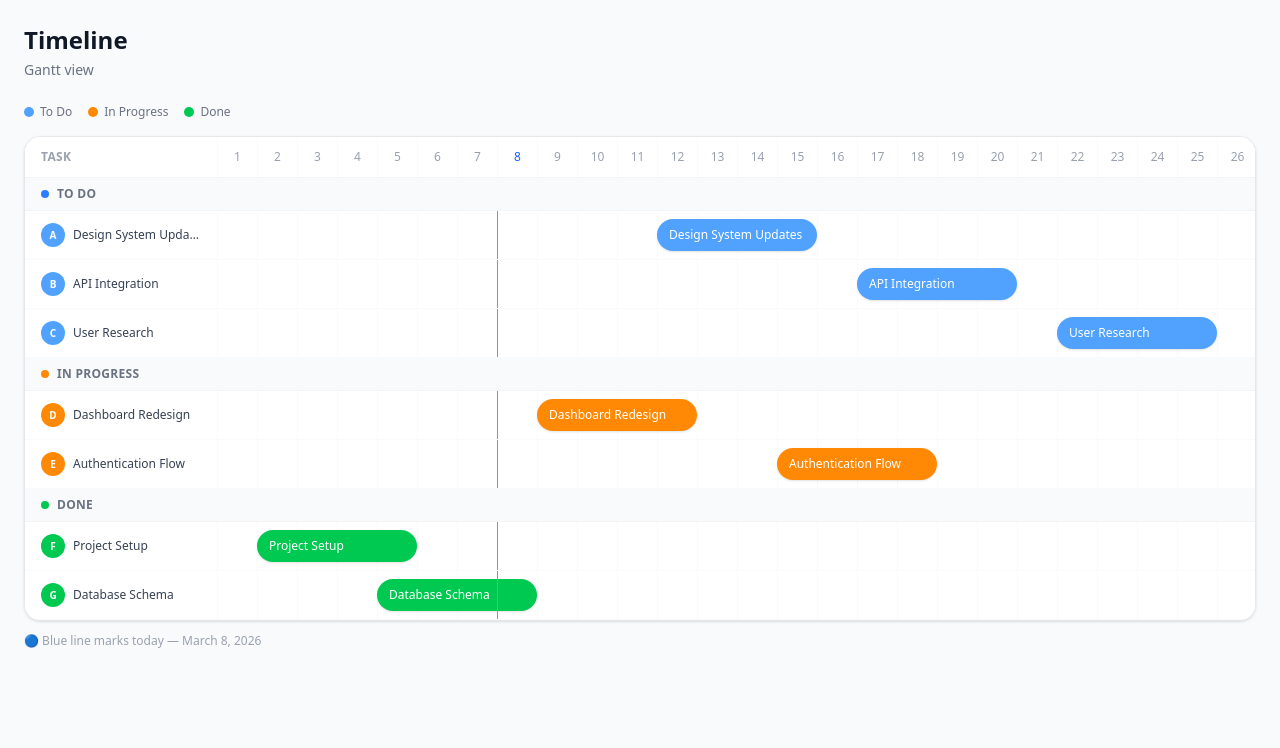
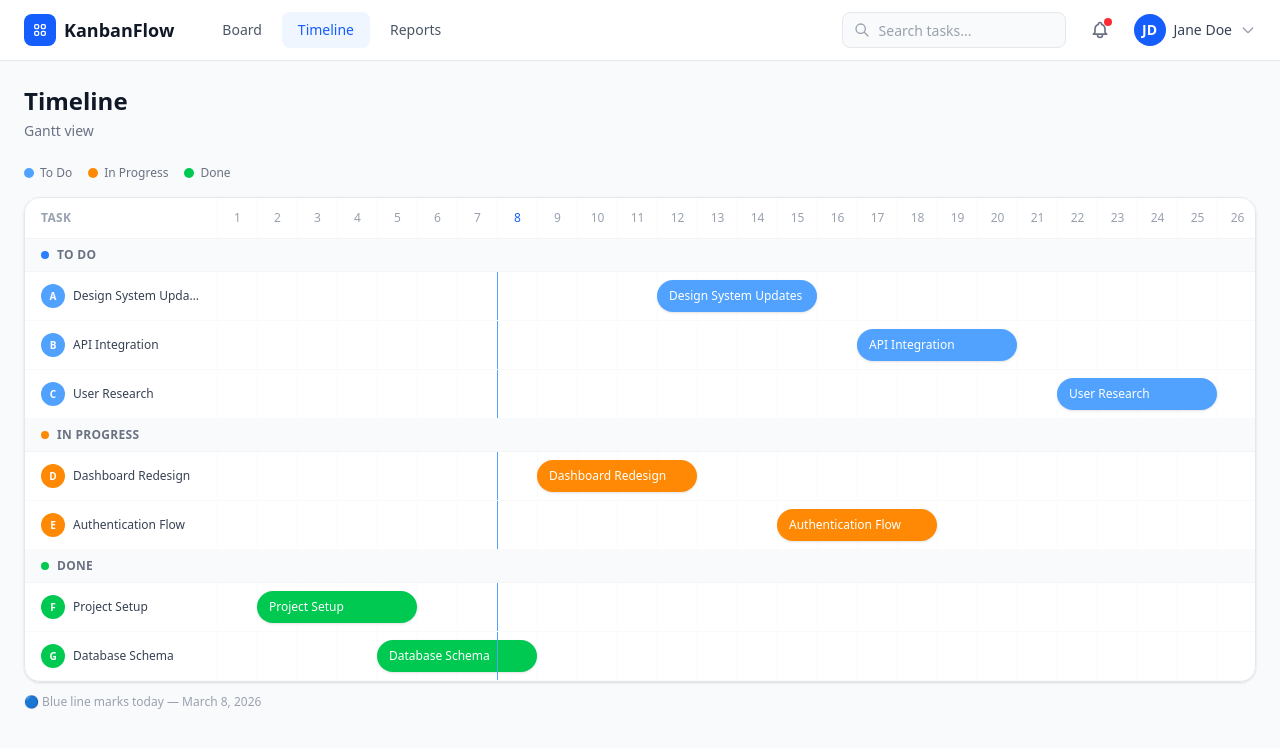
Before and after one commit to Frnss24/doboard_kel2, a Next.js app: page /timeline in a window 1280 px wide. Shown: the top 748 px of the page. Built offline with nearby package versions, Linux system fonts and the light colour scheme.

Commit message:
connect in ke page utama

```diff
--- a/app/layout.tsx
+++ b/app/layout.tsx
@@ -1,6 +1,7 @@
 import type { Metadata } from "next";
 import { Geist, Geist_Mono } from "next/font/google";
 import "./globals.css";
+import Navbar from "@/components/Navbar";
 
 const geistSans = Geist({
   variable: "--font-geist-sans",
@@ -27,6 +28,7 @@ export default function RootLayout({
       <body
         className={`${geistSans.variable} ${geistMono.variable} antialiased`}
       >
+        <Navbar />
         {children}
       </body>
     </html>
--- a/app/page.tsx
+++ b/app/page.tsx
@@ -1,11 +1,5 @@
-import Navbar from "@/components/Navbar";
 import Board from "@/components/Board";
 
 export default function Home() {
-  return (
-    <div className="flex min-h-screen flex-col">
-      <Navbar />
-      <Board />
-    </div>
-  );
+  return <Board />;
 }
--- a/app/timeline/page.tsx
+++ b/app/timeline/page.tsx
@@ -28,7 +28,7 @@ export default function TimelinePage() {
   });
 
   return (
-    <div className="min-h-screen bg-gray-50 p-6">
+    <div className="min-h-[calc(100vh-57px)] bg-gray-50 p-6">
       <div className="mb-6">
         <h1 className="text-2xl font-bold text-gray-900">Timeline</h1>
         <p className="text-sm text-gray-500 mt-1">Gantt view</p>
--- a/components/Navbar.tsx
+++ b/components/Navbar.tsx
@@ -1,10 +1,16 @@
 "use client";
 
-import { useState } from "react";
+import Link from "next/link";
+import { usePathname } from "next/navigation";
+
+const navItems = [
+  { label: "Board", href: "/" },
+  { label: "Timeline", href: "/timeline" },
+  { label: "Reports", href: "/reports" },
+];
 
 export default function Navbar() {
-  const [activeTab, setActiveTab] = useState("Board");
-  const navItems = ["Board", "Timeline", "Reports"];
+  const pathname = usePathname();
 
   return (
     <nav className="flex items-center justify-between border-b border-gray-200 bg-white px-6 py-3">
@@ -32,19 +38,22 @@ export default function Navbar() {
 
         {/* Navigation */}
         <div className="flex items-center gap-1">
-          {navItems.map((item) => (
-            <button
-              key={item}
-              onClick={() => setActiveTab(item)}
-              className={`rounded-lg px-4 py-2 text-sm font-medium transition-colors ${
-                activeTab === item
-                  ? "bg-blue-50 text-blue-600"
-                  : "text-gray-600 hover:bg-gray-50 hover:text-gray-900"
-              }`}
-            >
-              {item}
-            </button>
-          ))}
+          {navItems.map((item) => {
+            const isActive = pathname === item.href;
+            return (
+              <Link
+                key={item.label}
+                href={item.href}
+                className={`rounded-lg px-4 py-2 text-sm font-medium transition-colors ${
+                  isActive
+                    ? "bg-blue-50 text-blue-600"
+                    : "text-gray-600 hover:bg-gray-50 hover:text-gray-900"
+                }`}
+              >
+                {item.label}
+              </Link>
+            );
+          })}
         </div>
       </div>
 
```
